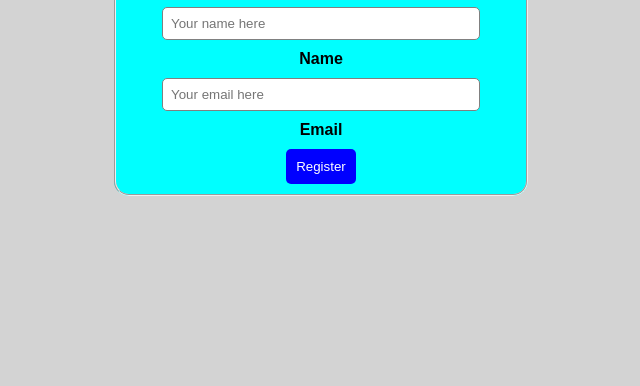
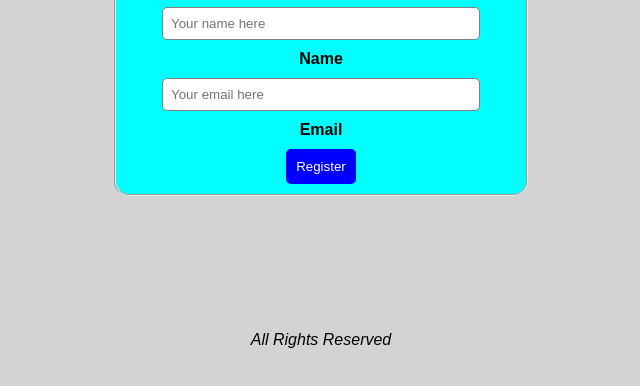
Before and after one commit to ylro-gabriel/Code, a plain HTML site: page index.html in a window 1280 px wide. Shown: the part 136-522 px from the top of the page, without its empty margins (319-959 px from the left). Drawn offline with Linux system fonts and the light colour scheme.

Commit message:
Add All rights reserved

```diff
--- a/index.html
+++ b/index.html
@@ -23,5 +23,10 @@
         </fieldset>
         </form>
     </main>
+    <footer>
+        <address>
+            All Rights Reserved
+        </address>
+    </footer>
 </body>
 </html>
--- a/styles.css
+++ b/styles.css
@@ -56,3 +56,8 @@ legend {
     font-weight: bold;
     text-align: center;
 }
+
+address {
+    text-align: center;
+    margin-top: 100px;
+}
```
